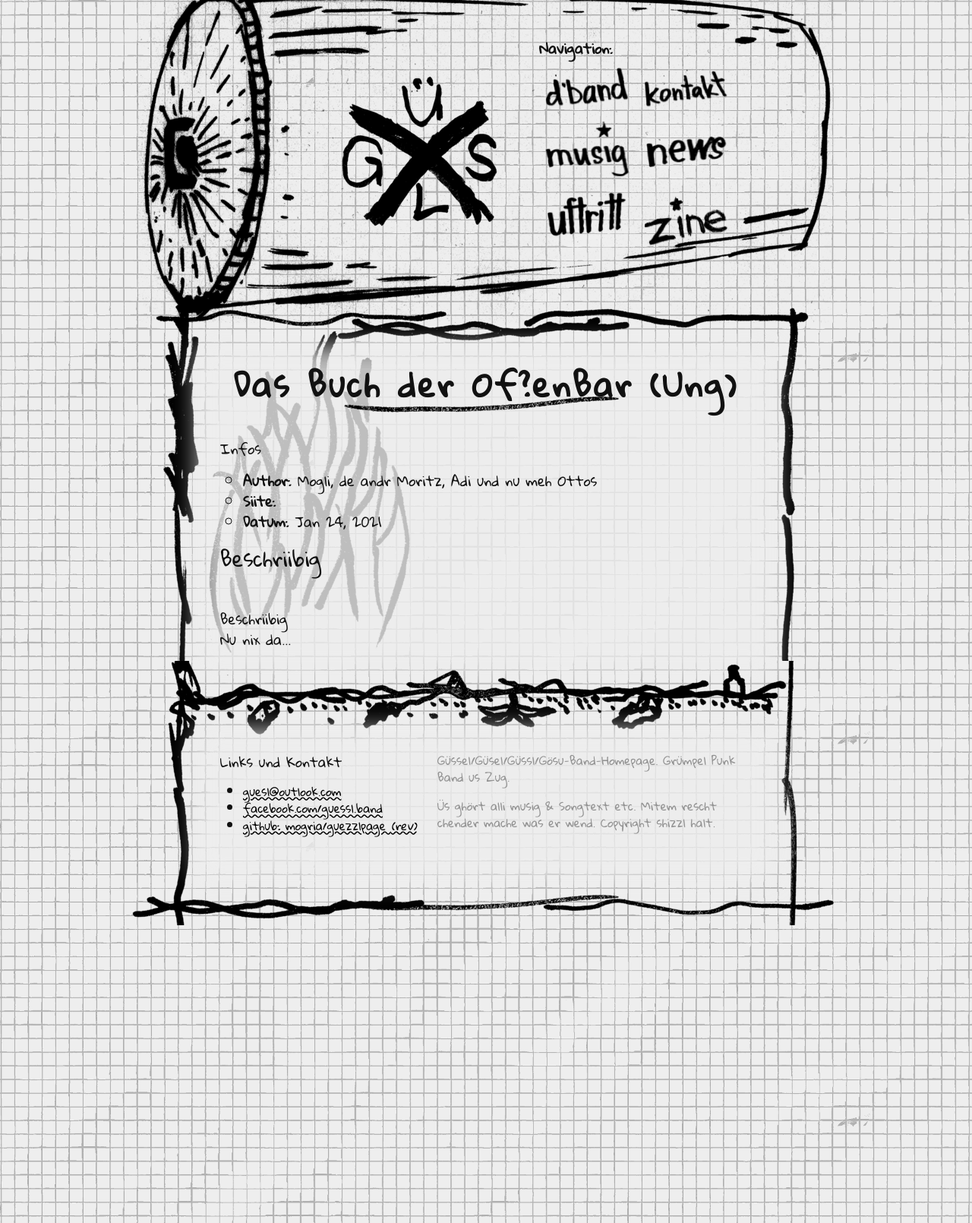
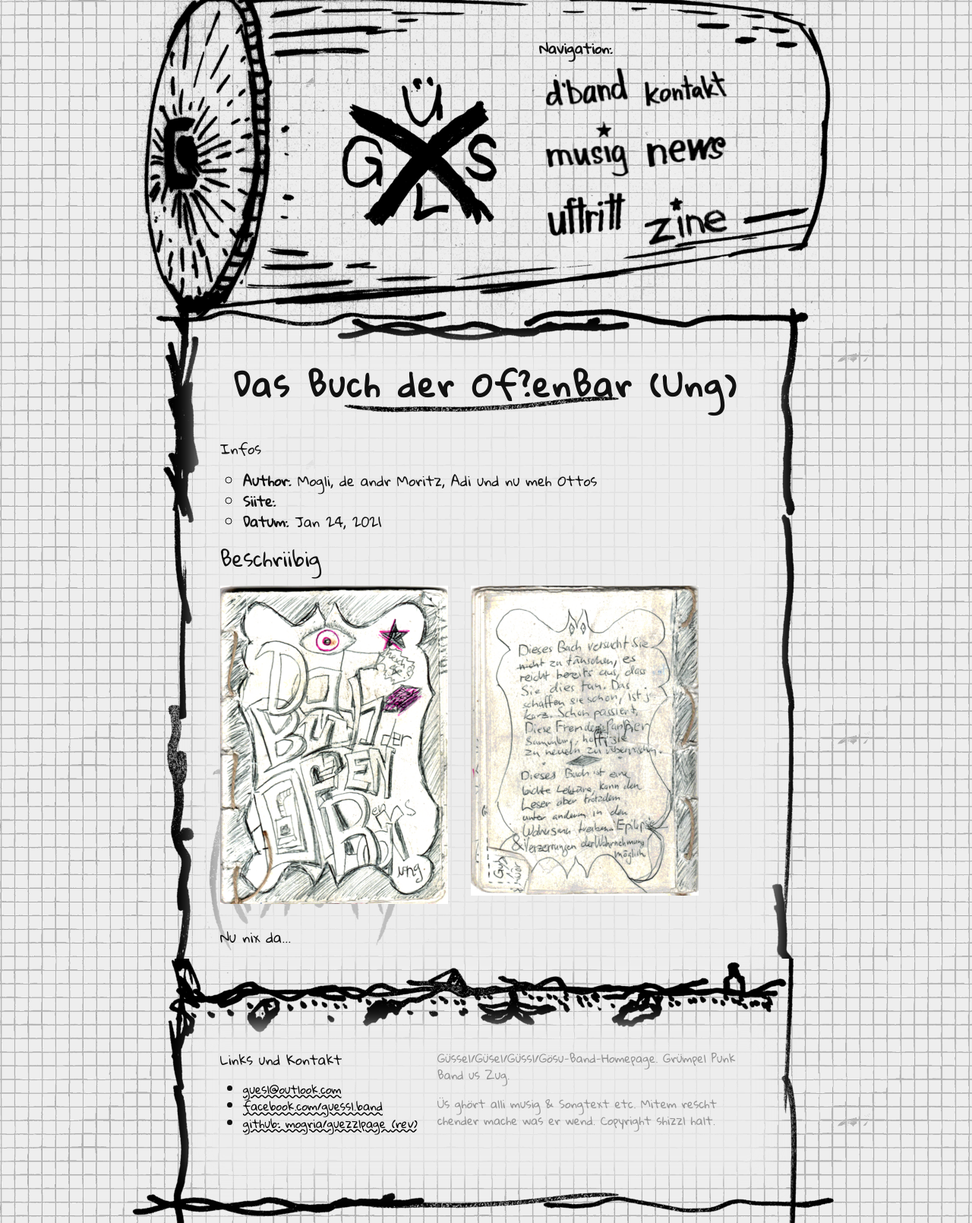
Before and after one commit to mogria/guezzlpage, a Jekyll site: the page built from _zines/das_buch_der_ofen_barsung/2021-01-24_dasbuchderoffenbar.md, in a window 1280 px wide. Shown: the whole page at 76% size. Built offline with Jekyll 4.4.1, drawn with Linux system fonts in a browser that asks for light colours.

Commit message:
display zine front and back cover when opening a zine page

```diff
--- a/_layouts/zine.html
+++ b/_layouts/zine.html
@@ -16,19 +16,27 @@ layout: default
 
     <h2>Beschriibig</h2>
     <div class="zine-description">
-        {% if page.cover_image %}
-            <figure class="zine-image">
-                <img class="zine-image" src="{{ image | relative_url }}" />
+        {% if page.cover_image != blank %}
+            <figure class="front-cover zine-image">
+                <img class="zine-image" src="{{ page.cover_image | relative_url }}" />
             </figure>
         {% endif %}
 
-        {% if page.backcover_image %}
-            <figure class="zine-image">
-                <img class="zine-image" src="{{ image | relative_url }}" />
+        {% if page.backcover_image != blank %}
+            <figure class="back-cover zine-image">
+                <img class="zine-image" src="{{ page.backcover_image | relative_url }}" />
             </figure>
         {% endif %}
 
-        <span>Beschriibig</span>
+        <div class="clear" />
+
+        {% if page.fullcover_image != blank %}
+            <figure class="back-cover zine-image">
+                <img class="zine-image" src="{{ page.fullcover_image | relative_url }}" />
+            </figure>
+        {% endif %}
+
+        <div class="clear" />
 
         {{ content }}
         <div class="clear" />
--- a/_sass/_zine.scss
+++ b/_sass/_zine.scss
@@ -30,4 +30,17 @@
     ul.zine-meta {
         list-style-type: circle;
     }
+
+    .zine-description {
+        width: 100%;
+
+        figure.front-cover, figure.back-cover {
+            display: block;
+            float: left;
+            margin-right: $spacing-unit;
+        }
+
+        figure.full-cover {}
+    }
+
 }
```
